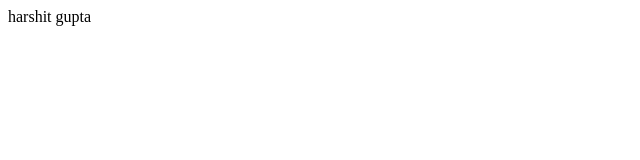
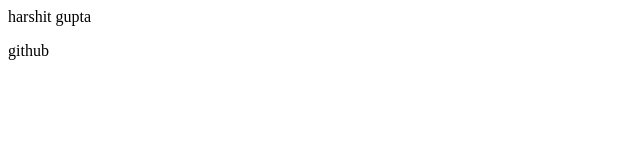
Before and after one commit to epicharshgupta/localrepo, a plain HTML site: page index.html in a window 1280 px wide. Shown: the full height of the page, 0-640 px from the left. Drawn offline with Linux system fonts and the light colour scheme.

Commit message:
add line

```diff
--- a/index.html
+++ b/index.html
@@ -1,3 +1,6 @@
 <P>
     harshit gupta
 </P>
+<P>
+    github
+</P>
```
